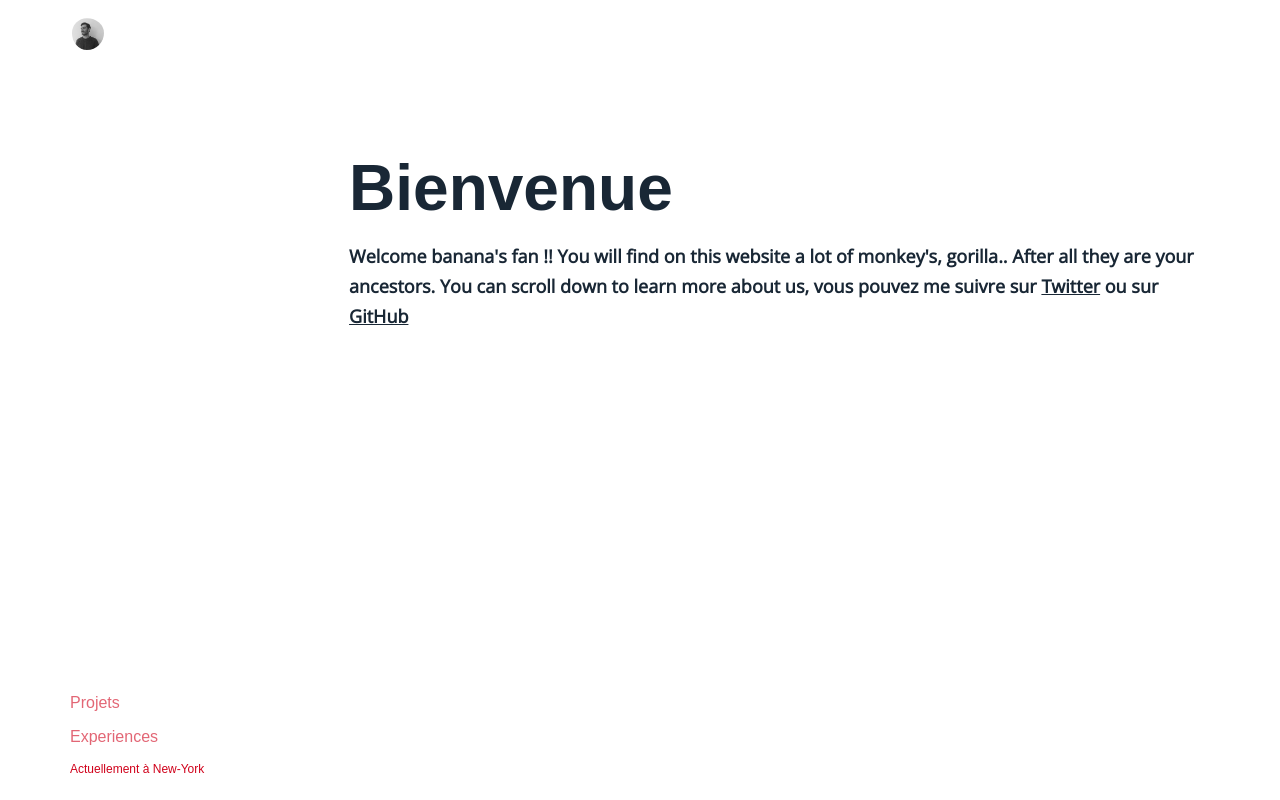
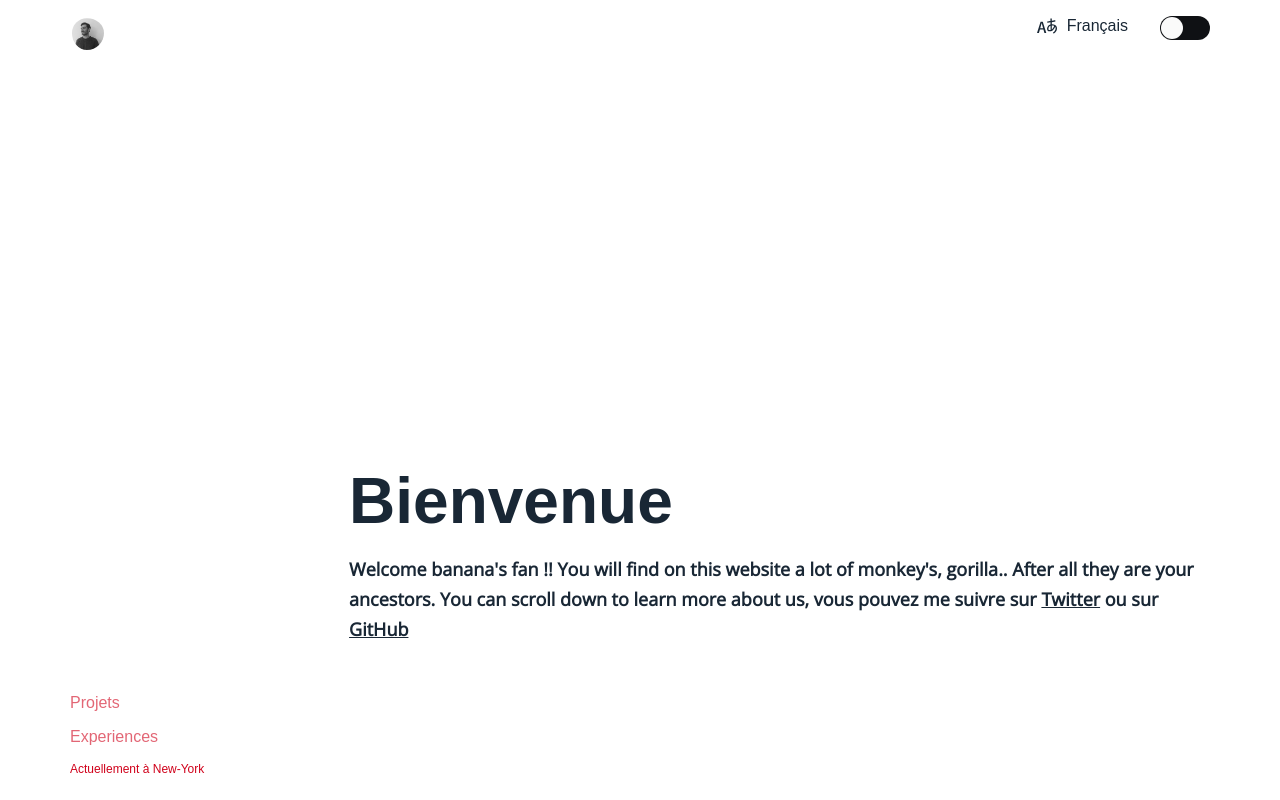
Before and after one commit to luctst/lucas-tostee, a React app: page / in a window 1280 px wide. Built offline with nearby package versions, Linux system fonts and the light colour scheme; a web font is replaced by a local one.

Commit message:
Add HeaderRight, Loader components

```diff
--- a/src/container/App.js
+++ b/src/container/App.js
@@ -1,7 +1,9 @@
 import React from 'react';
 import {Container} from "../styles/layout/Container";
+import {BrowserRouter, Route, Switch} from "react-router-dom";
 import HeaderLeft from "../components/HeaderLeft/HeaderLeft";
-import {BrowserRouter, Route, Switch} from "react-router-dom";
+import HeaderRight from './Header-right/HeaderRight';
+import Loader from '../components/Loader/Loader';
 const About = React.lazy(() => import("../components/About/About"));
 const ProjectHandler = React.lazy(() => import("./ProjectHandler/ProjectHandler"));
 const Notfound = React.lazy(() => import("../components/NotFound/NotFound"));
@@ -12,7 +14,8 @@ function App() {
 		<Container as="section">
 			<BrowserRouter>
 				<HeaderLeft/>
-				<React.Suspense fallback={<div>Loading...</div>}>
+				<HeaderRight/>
+				<React.Suspense fallback={<div><Loader/></div>}>
 					<Switch>
 							<Route exact strict sensitive path="/" component={About}/>
 							<Route exact strict sensitive path="/projects" component={ProjectHandler}/>
```
